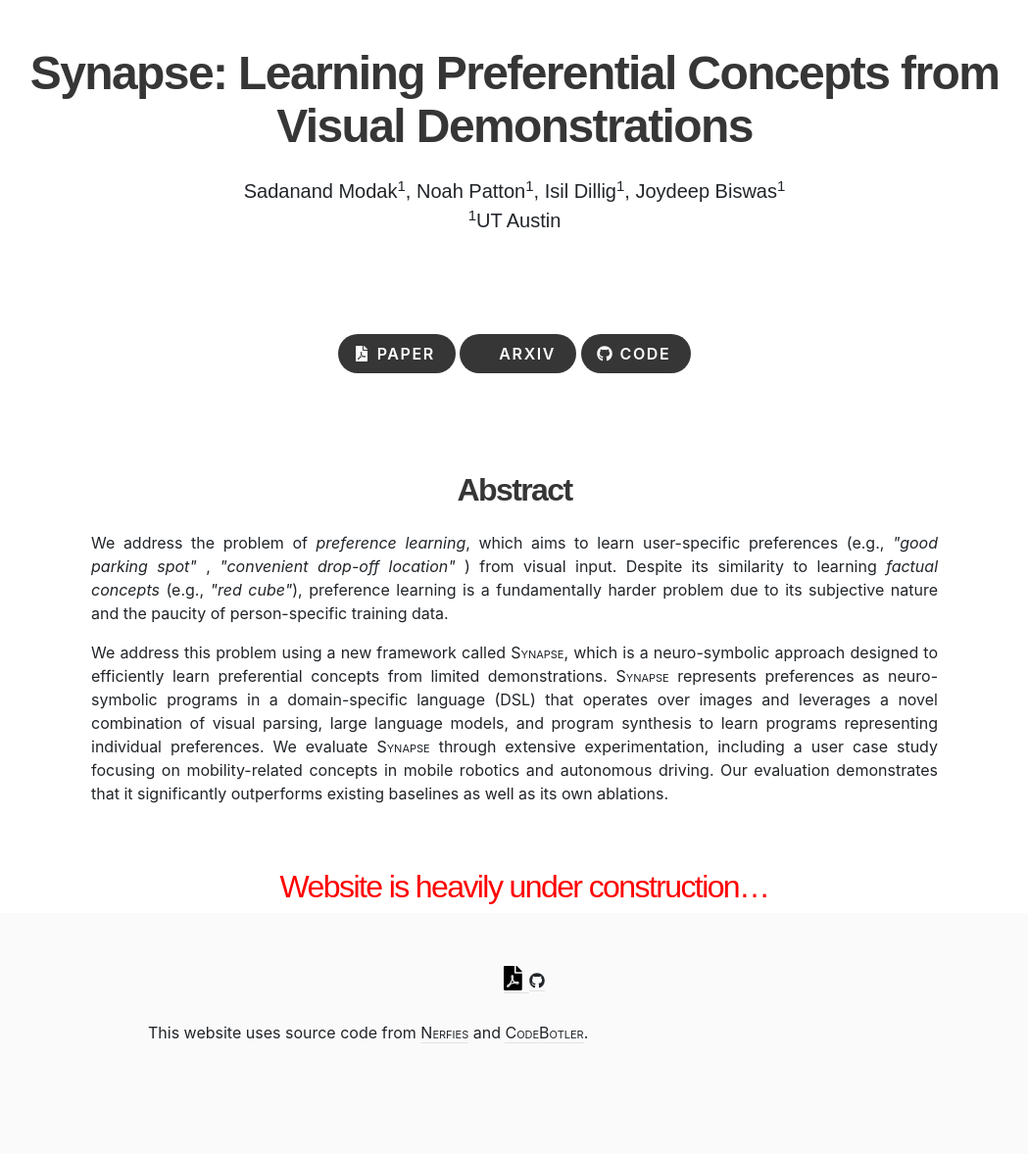
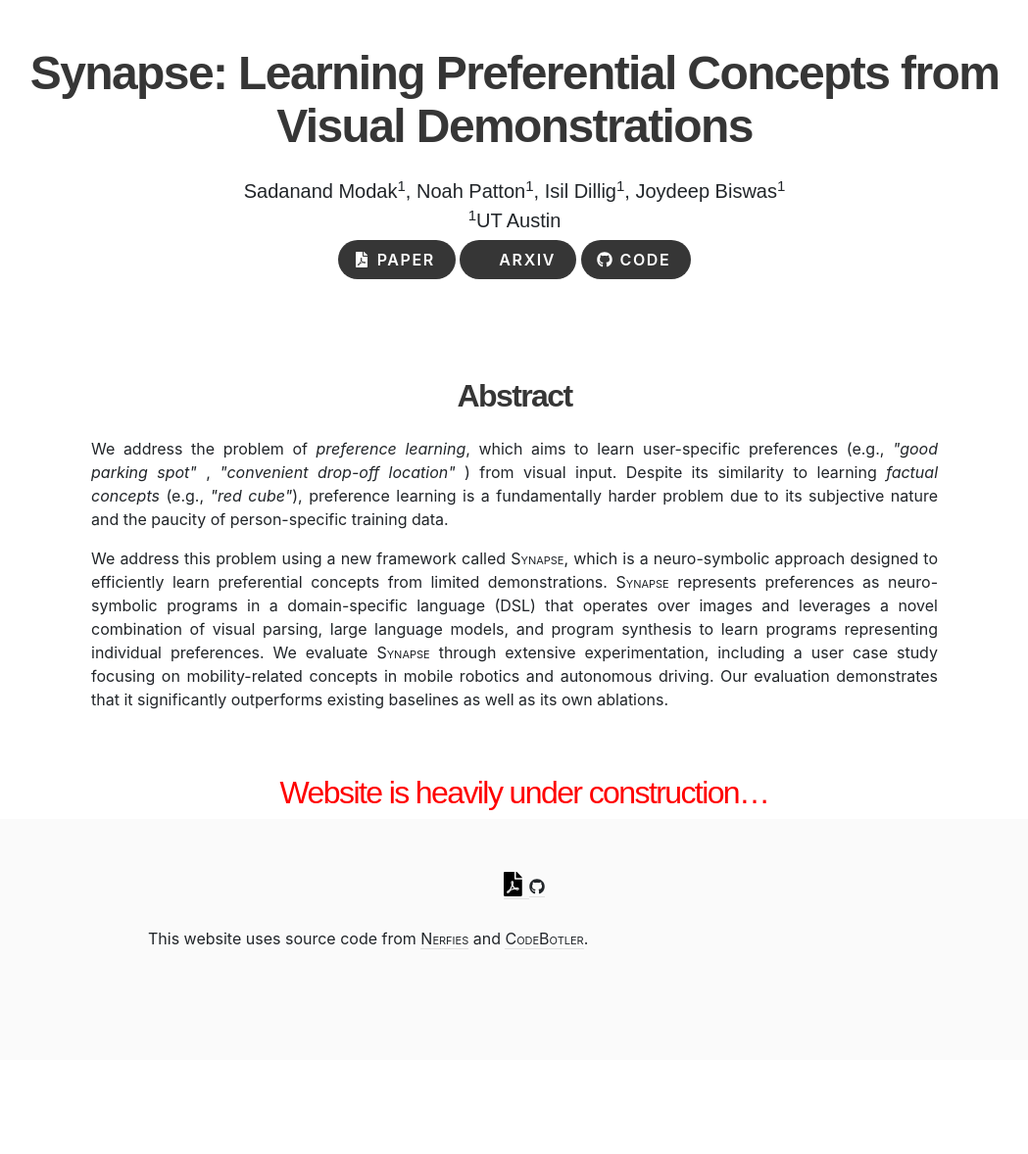
Before and after one commit to ut-amrl/synapse, a Jekyll site: the page built from index.md, in a window 1280 px wide. Shown: the whole page at 98% size, without its empty margins (105-1154 px from the left). Built offline with Jekyll 4.4.1, drawn with Linux system fonts in a browser that asks for light colours; nearby versions of some CDN libraries; some web fonts are replaced; library files that are not in the unit come from our copies; a style sheet for code colours, icons or effects is not loaded; after the commit the page ends 1082 px from its top, so only the background shows below that.

Commit message:
buttons centering fixed

```diff
--- a/index.md
+++ b/index.md
@@ -15,7 +15,7 @@ keywords: [Synapse, Concept learning, Neuro-symbolic programming, Program Synthe
 }
 </style>
 
-<!-- Title and Authors -->
+<!-- Title, Authors and Buttons -->
 <section class="hero">
   <div class="hero-body">
     <div class="container is-max-desktop">
@@ -38,18 +38,6 @@ keywords: [Synapse, Concept learning, Neuro-symbolic programming, Program Synthe
           <div class="is-size-5 publication-authors">
             <span class="author-block"><sup>1</sup>UT Austin</span>
           </div>
-        </div>
-      </div>
-    </div>
-  </div>
-</section>
-
-<!-- Buttons -->
-<section class="hero">
-  <div class="hero-body">
-    <div class="container is-max-desktop">
-      <div class="columns is-centered">
-        <div class="column has-text-centered">
           <div class="publication-links">
             <!-- Paper PDF Link. -->
             <span class="link-block">
```
